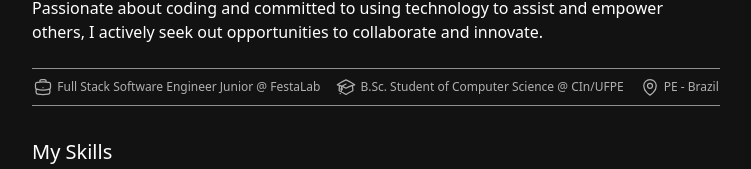
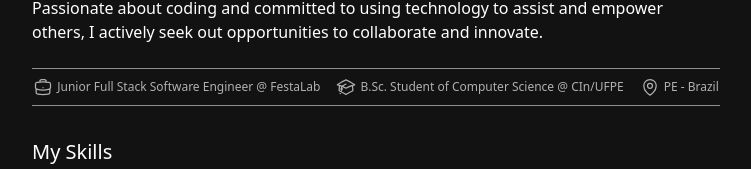
Before and after one commit to mateuseap/mateuseap.github.io, a React (Create React App) app: page / in a window 1280 px wide. Shown: the part 286-455 px from the top of the page, without its empty margins (264-1015 px from the left). Built offline with nearby package versions, Linux system fonts and the light colour scheme.

Commit message:
feat(pages/Home): update job title

```diff
--- a/src/pages/Home/Home.tsx
+++ b/src/pages/Home/Home.tsx
@@ -65,7 +65,7 @@ function Home() {
         <div className='h-full w-full flex flex-col sm:flex-row gap-x-4 text-xs font-medium text-[#b0b0b0] border-[#909090] border-t border-b items-center justify-center pt-2 pb-2'>
           <div className='flex gap-x-1 items-center'>
             <BriefcaseIcon className='h-5 w-5' />
-            <div>Full Stack Software Engineer Junior @ FestaLab</div>
+            <div>Junior Full Stack Software Engineer @ FestaLab</div>
           </div>
           <div className='flex gap-x-1 items-center'>
             <AcademicCapIcon className='h-5 w-5' />
```
